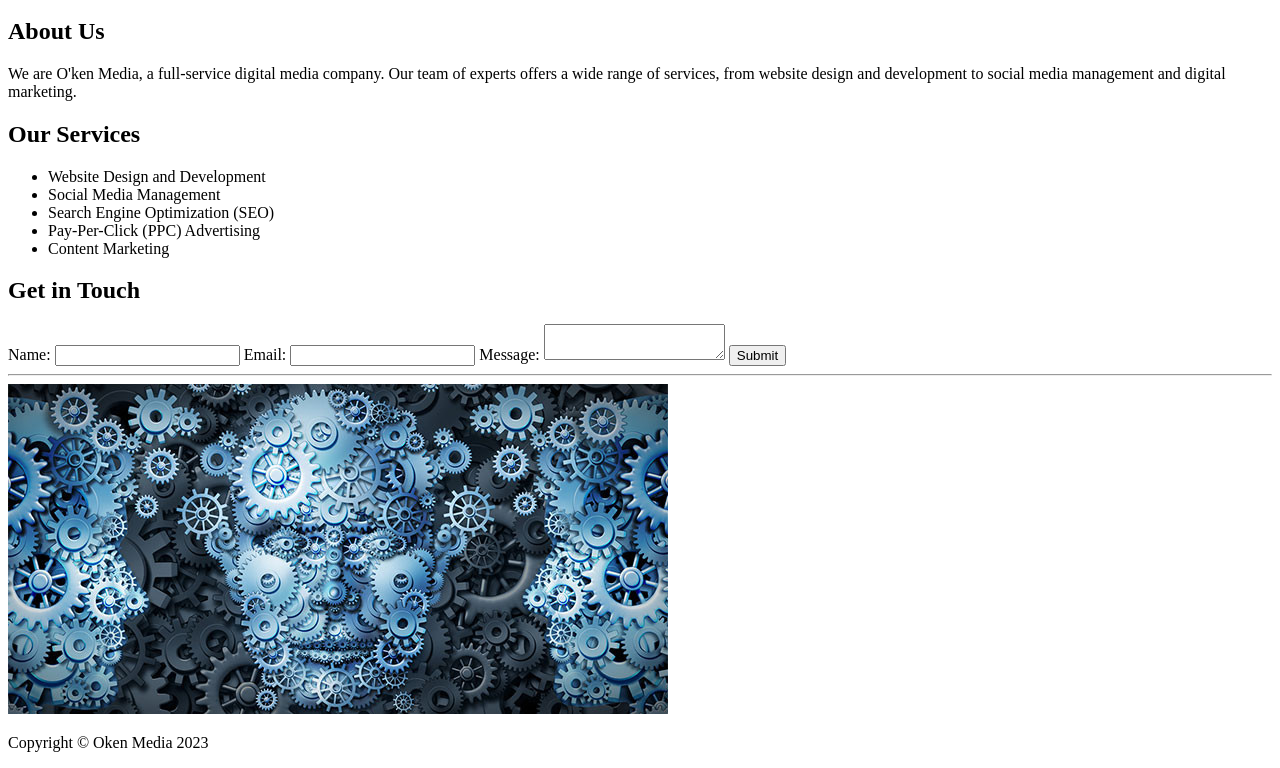
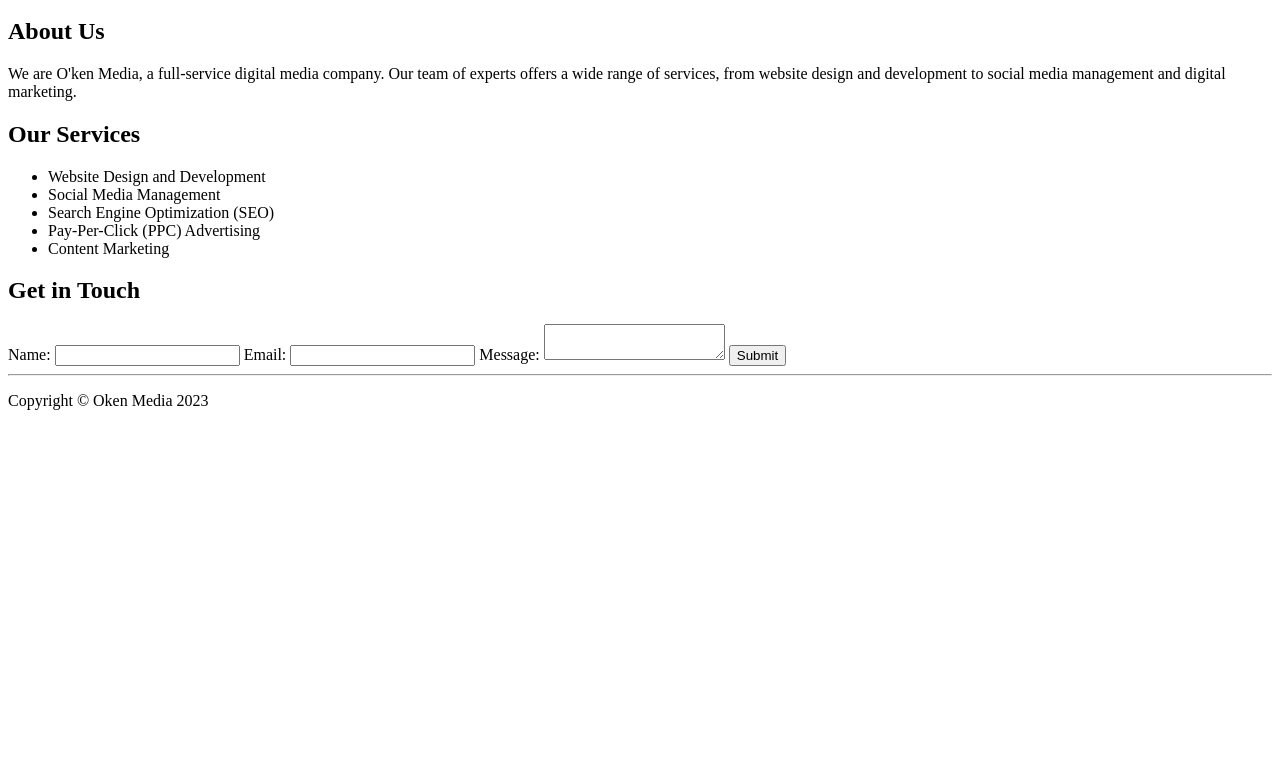
Before and after one commit to SakulMedia/OkenMedia, a plain HTML site: page index.html in a window 1280 px wide. Shown: the part 136-904 px from the top of the page. After the commit the page ends 800 px from the top, so only its background shows below. Drawn offline with Linux system fonts and the light colour scheme.

Commit message:
Update index.html

```diff
--- a/index.html
+++ b/index.html
@@ -50,10 +50,6 @@
       </form>
     <hr>
     </section>
-
-    <section id="Robot">
-    <img src="robot1.jpg" alt="reflection of a robot">
-    </section>
   </main>
 
 
```
